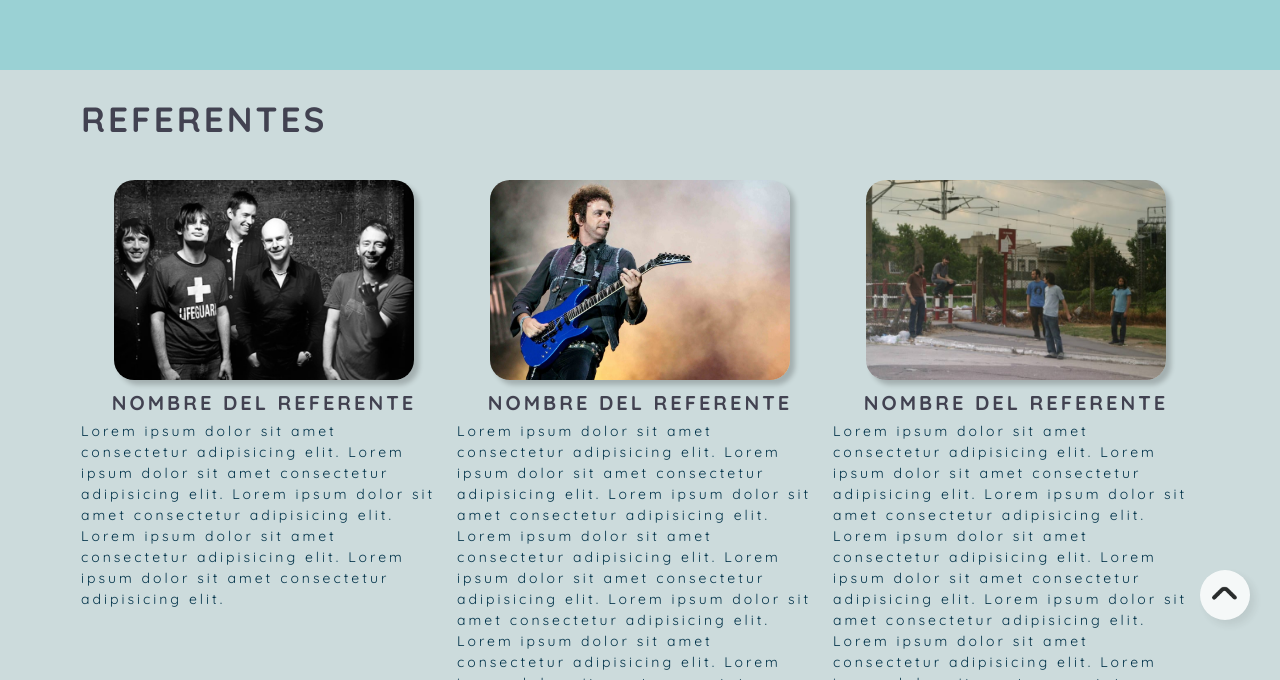
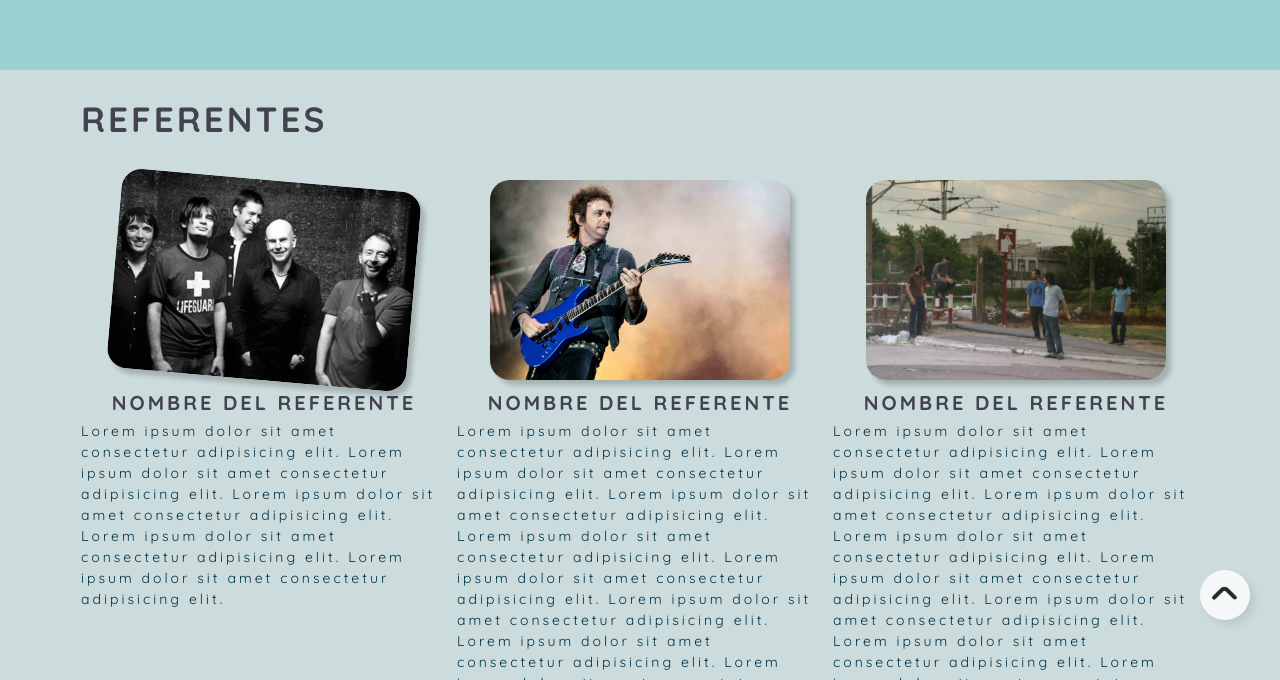
Before and after one commit to SilvanaToledoSz/proyecto_web-artista, a plain HTML site: page page/extras.html in a window 1280 px wide. In both pictures the pointer is over the picture 264 px from the left and 3235 px from the top of the page. Shown: the part 2955-3635 px from the top of the page. Drawn offline with nearby package versions, Linux system fonts and the light colour scheme.

Commit message:
Add transformación rotateZ y transición a sección referentes de extras.html

```diff
--- a/css/stylesheet.css
+++ b/css/stylesheet.css
@@ -3515,6 +3515,11 @@ h2 {
     object-fit: cover;
     border-radius: 20px;
     box-shadow: 5px 5px 5px rgba(0, 0, 0, 0.2);
+    transition: 0.5s;
+}
+
+.img__referente_a:hover {
+    transform: rotateZ(5deg);
 }
 
 .article__contenedor_ref div::-webkit-scrollbar {
```
